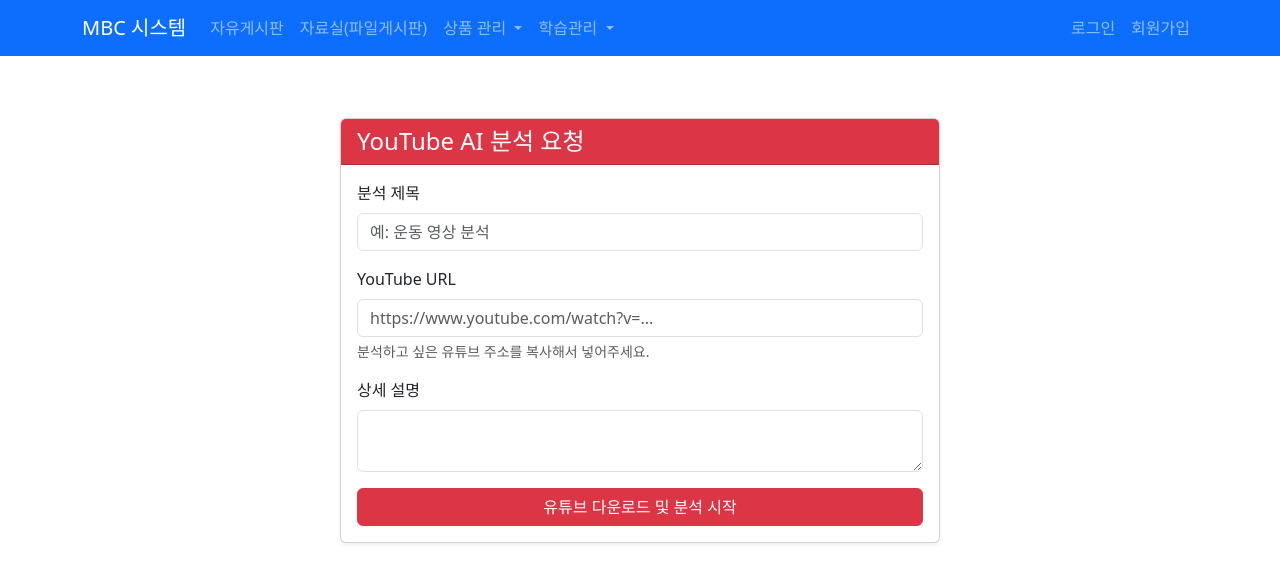
After one commit to lonen8188/Python26AIX, a Flask app: page /ai-detect/youtube/write in a window 1280 px wide. The commit adds this page. Shown: the top 583 px of the page. Run offline with Flask 3, Linux system fonts and the light colour scheme.

Commit message:
유튜브 링크로 영상객체 탐지 (다운로드용)

```diff
--- a/DBExam/LMS/app.py
+++ b/DBExam/LMS/app.py
@@ -1264,6 +1264,59 @@ def view_video(post_id):
 
     return render_template('ai_detect/view_video.html', post=post, details=details)
 #######################################  동영상 처리 AI END ####################################################
+######################################## 유튜브 동영상 객체 탐지 ################################################
+# app.py
+import yt_dlp # pip install yt-dlp
+
+
+@app.route('/ai-detect/youtube/write')
+def youtube_write_form():
+    return render_template('ai_detect/youtube_write.html')
+
+
+@app.route('/ai-detect/youtube/process', methods=['POST'])
+def process_youtube_route():
+    yt_url = request.form.get('yt_url')
+    title = request.form.get('title')
+    content = request.form.get('content')
+
+    # 1. 파일명 생성 (임시 파일명)
+    filename = f"yt_{uuid.uuid4()}.mp4"
+    save_path = os.path.join(app.config['UPLOAD_FOLDER'], 'ai_detect', filename)  # [cite: 2026-02-03]
+
+    # 2. yt-dlp 옵션 설정 (유튜브를 서버로 다운로드)
+    ydl_opts = {
+        # 'bestvideo'만 지정하면 오디오를 가져오지 않습니다.
+        # [ext=mp4]를 붙여서 우리 YOLO 분석 로직과 호환되게 만듭니다.
+        'format': 'bestvideo[ext=mp4]/best[ext=mp4]/best',
+        'outtmpl': save_path,
+        'noplaylist': True,  # 플레이리스트인 경우 첫 영상만 다운로드
+    }
+
+    try:
+        with yt_dlp.YoutubeDL(ydl_opts) as ydl:
+            ydl.download([yt_url])
+
+        # 3. DB에 게시글 생성 (PENDING 상태)
+        # member_id가 INT임을 반영합니다.
+        video_post_id = AiVideoService.create_video_post(
+            session.get('user_id'),
+            title,
+            content,
+            f"ai_detect/{filename}"
+        )
+
+        # 4. 기존에 만든 영상 분석 함수 재활용!
+        process_video_ai(video_post_id, save_path, filename)
+
+        return redirect(url_for('view_video', post_id=video_post_id))
+
+    except Exception as e:
+        print(f"YouTube 다운로드 에러: {e}")
+        return "<script>alert('유튜브 영상을 가져오지 못했습니다.'); history.back();</script>"
+    # YouTube 다운로드 에러: ERROR: You have requested merging of multiple formats but ffmpeg is not installed. Aborting due to --abort-on-error
+    # 유튜브 다운로드 시 발생하는 이 에러는 yt-dlp가 고화질 영상(비디오)과 소리(오디오)를 하나로 합치기 위해 필요한 FFmpeg 프로그램이 서버 컴퓨터에 설치되어 있지 않아서 발생하는 문제입니다.
+
 
 @app.route('/')
 def index():
--- /dev/null
+++ b/DBExam/LMS/templates/ai_detect/youtube_write.html
@@ -0,0 +1,44 @@
+{% extends "layout.html" %}
+{% block content %}
+<div class="container mt-5">
+    <div class="card shadow-sm mx-auto" style="max-width: 600px;">
+        <div class="card-header bg-danger text-white">
+            <h4 class="mb-0"><i class="bi bi-youtube"></i> YouTube AI 분석 요청</h4>
+        </div>
+        <div class="card-body">
+            <form action="/ai-detect/youtube/process" method="post" id="ytForm">
+                <div class="mb-3">
+                    <label class="form-label">분석 제목</label>
+                    <input type="text" name="title" class="form-control" placeholder="예: 운동 영상 분석" required>
+                </div>
+
+                <div class="mb-3">
+                    <label class="form-label">YouTube URL</label>
+                    <input type="url" name="yt_url" class="form-control"
+                           placeholder="https://www.youtube.com/watch?v=..." required>
+                    <div class="form-text text-muted">분석하고 싶은 유튜브 주소를 복사해서 넣어주세요.</div>
+                </div>
+
+                <div class="mb-3">
+                    <label class="form-label">상세 설명</label>
+                    <textarea name="content" class="form-control" rows="2"></textarea>
+                </div>
+
+                <button type="submit" class="btn btn-danger w-100" id="subBtn">유튜브 다운로드 및 분석 시작</button>
+            </form>
+
+            <div id="ytLoading" class="text-center mt-3" style="display:none;">
+                <div class="spinner-grow text-danger" role="status"></div>
+                <p class="mt-2 fw-bold text-danger">유튜브 영상을 서버로 가져오는 중입니다...<br>영상 길이에 따라 최대 몇 분이 소요될 수 있습니다.</p>
+            </div>
+        </div>
+    </div>
+</div>
+
+<script>
+document.getElementById('ytForm').onsubmit = function() {
+    document.getElementById('subBtn').disabled = true;
+    document.getElementById('ytLoading').style.display = 'block';
+};
+</script>
+{% endblock %}
--- a/DBExam/LMS/templates/layout.html
+++ b/DBExam/LMS/templates/layout.html
@@ -51,8 +51,9 @@
                             {# 1. 모든 로그인 사용자가 볼 수 있는 메뉴 #}
                             {% if session.get('user_id') %}
                                 <li><a class="dropdown-item" href="/score/my">내 성적 조회</a></li>
-                                <li><a class="dropdown-item" href="/ai-detect">내 ai 객체 탐지</a></li>
-                                <li><a class="dropdown-item" href="/ai-detect/video">영상 객체 탐지</a></li>
+                                <li><a class="dropdown-item" href="/ai-detect">🖼 내 ai 객체 탐지</a></li>
+                                <li><a class="dropdown-item" href="/ai-detect/video">🎞 영상 객체 탐지</a></li>
+                                <li><a class="dropdown-item" href="/ai-detect/youtube/write">📺 YouTube 분석</a></li>
                             {% endif %}
 
                             {# 2. 관리자/매니저만 볼 수 있는 메뉴 #}
```
